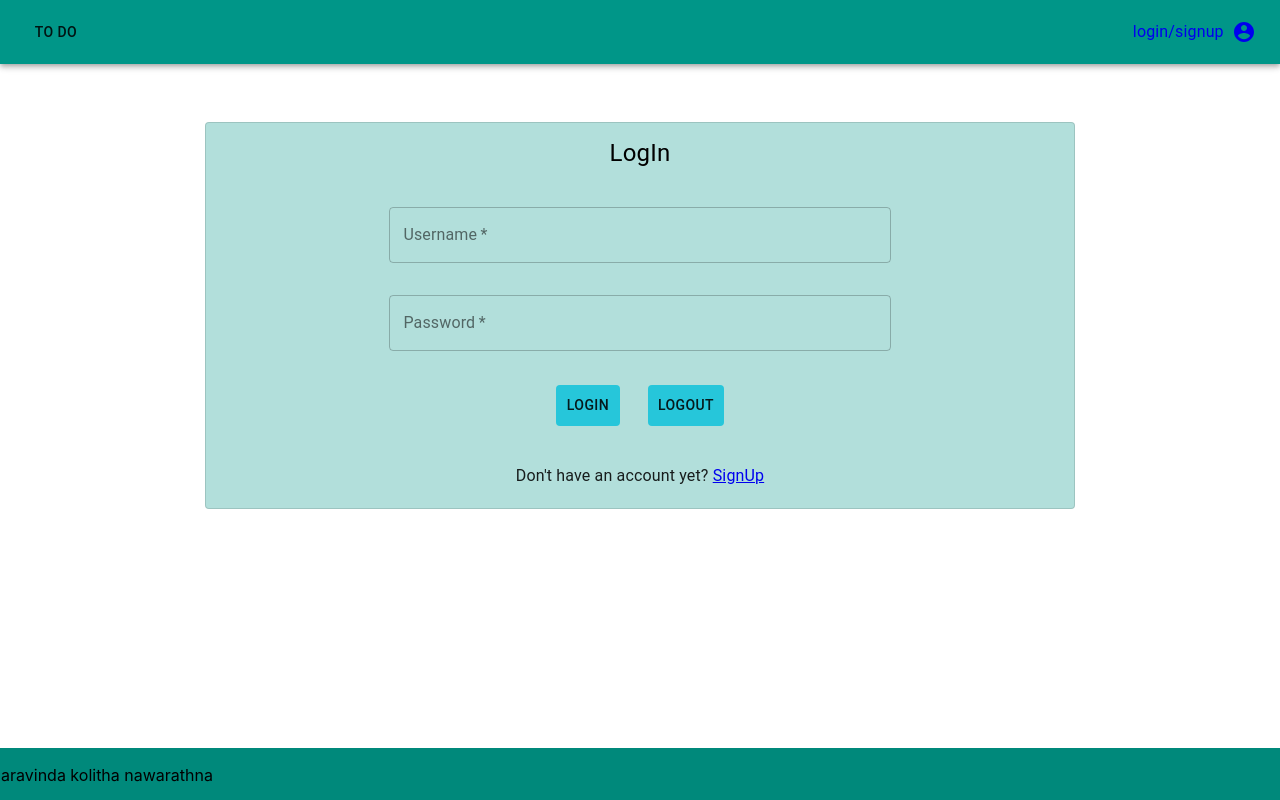
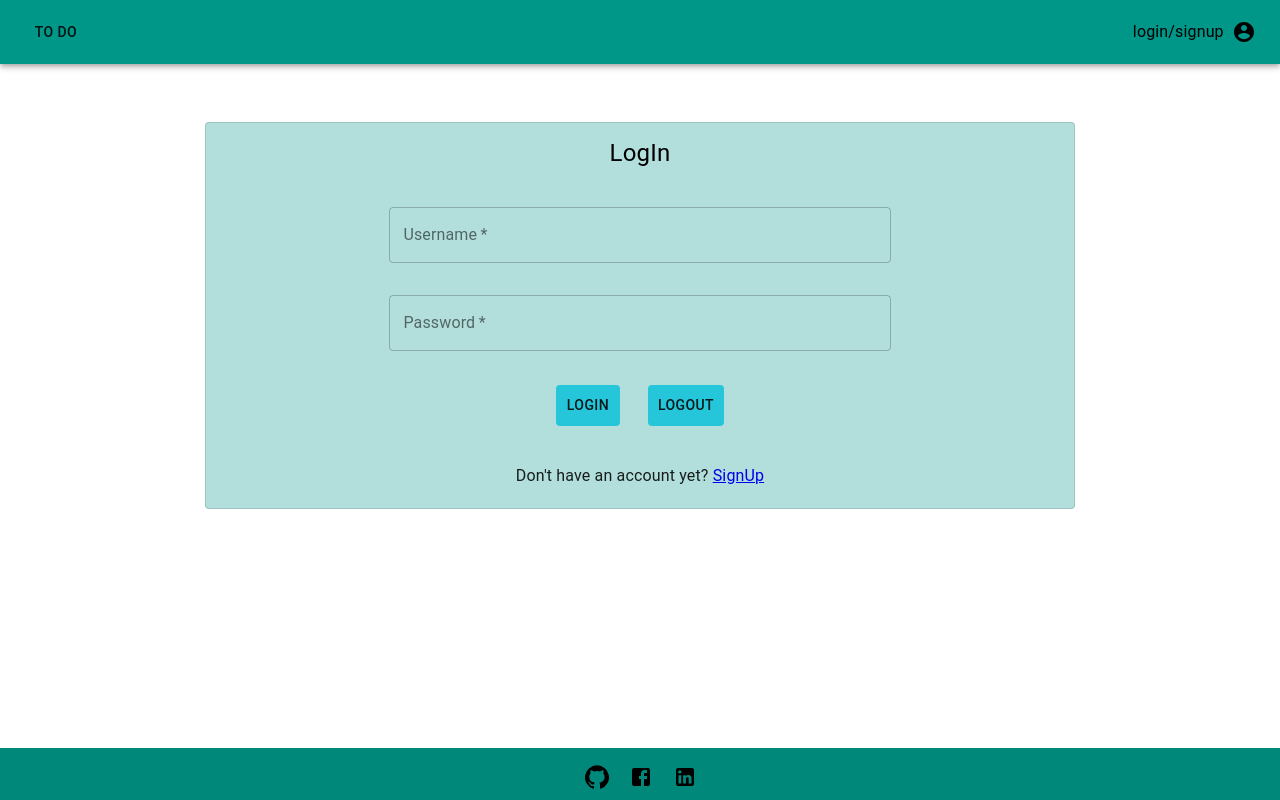
Before and after one commit to nermoo/Project_Tube_Alloys, a React (Create React App) app in the folder client/: page /login in a window 1280 px wide. Built offline with nearby package versions, Linux system fonts and the light colour scheme.

Commit message:
add more icons

```diff
--- a/client/package.json
+++ b/client/package.json
@@ -2,7 +2,6 @@
   "name": "client",
   "version": "0.1.0",
   "private": true,
-  "proxy": "http://localhost:5000",
   "dependencies": {
     "@material-ui/core": "^4.12.3",
     "@material-ui/icons": "^4.11.2",
--- a/client/src/components/add.js
+++ b/client/src/components/add.js
@@ -84,7 +84,7 @@ const Add=()=>{
         setMsg('Please enter an item');
       }else{
         setMsg('');
-        axios.post('http://localhost:5000/add',{
+        axios.post('/add',{
           User:user,
           Todo:todo,
           Flag:'todo'
--- a/client/src/components/dolist.js
+++ b/client/src/components/dolist.js
@@ -38,7 +38,7 @@ const Todo=()=>{
    const updateList=(item)=>{
      let user=localStorage.getItem('user');
      try {
-       axios.post('http://localhost:5000/updateDone',{
+       axios.post('/updateDone',{
          user:user,
         flag:'done',
         item:item
@@ -54,7 +54,7 @@ const Todo=()=>{
    const deleteItem=(item)=>{
     let user=localStorage.getItem('user');
     try {
-      axios.post('http://localhost:5000/deleteItem',{
+      axios.post('/deleteItem',{
         user:user,
         item:item
       }).then((res)=>{
@@ -70,7 +70,7 @@ const Todo=()=>{
      let newAr=[];
      try {
 
-       axios.post('http://localhost:5000/items',{
+       axios.post('/items',{
 
          user:user,
          flag:"todo"
--- a/client/src/components/donelist.js
+++ b/client/src/components/donelist.js
@@ -37,7 +37,7 @@ const Todo=()=>{
     const deleteItem=(item)=>{
       let user=localStorage.getItem('user');
       try {
-        axios.post('http://localhost:5000/deleteItem',{
+        axios.post('/deleteItem',{
           user:user,
           item:item
         }).then(()=>{
@@ -54,7 +54,7 @@ const Todo=()=>{
     let newAr=[];
     try {
 
-      axios.post('http://localhost:5000/doneItems',{
+      axios.post('/doneItems',{
 
         user:user,
         flag:"done"
--- a/client/src/components/footer.js
+++ b/client/src/components/footer.js
@@ -1,5 +1,8 @@
 import React from 'react';
 import {makeStyles} from '@material-ui/core';
+import GitHubIcon from '@material-ui/icons/GitHub';
+import FacebookIcon from '@material-ui/icons/Facebook';
+import LinkedInIcon from '@material-ui/icons/LinkedIn';
 
 const useStyles=makeStyles({
 
@@ -11,7 +14,14 @@ const useStyles=makeStyles({
         bottom: 0,
         left: 0,
         width: '100%',
-        height:50
+        height:50,
+        alignContent:'center',
+        textAlign:'center'
+    },
+    link:{
+        marginRight:'10px',
+        marginLeft:'10px',
+        color:'black'
     }
 })
 
@@ -20,7 +30,12 @@ const Footer=()=>{
 
     return(
         <div className={classes.footer}>
-<p>aravinda kolitha nawarathna</p>
+            <div><p>
+            <a className={classes.link} href="https://github.com/nermoo"><GitHubIcon/></a>
+            <a className={classes.link} href="https://www.facebook.com/aravinda.navarathna"><FacebookIcon/></a>
+            <a className={classes.link} href="linkedin.com/in/aravinda-nawarathna-a6765a196"><LinkedInIcon/></a>
+            </p></div>
+
         </div>
     );
 }
--- a/client/src/components/login.js
+++ b/client/src/components/login.js
@@ -83,7 +83,7 @@ const Login=(state)=>{
       if(username==='' || password===''){
         setMsg('Please enter both Username and password');
       }else{
-        axios.post('http://localhost:5000/login',{
+        axios.post('/login',{
                   Name:username,
                   Password:password
                 }).then(res=>{
--- a/client/src/components/navbar.js
+++ b/client/src/components/navbar.js
@@ -11,6 +11,7 @@ import { useEffect, useState } from 'react';
 import {Button} from '@material-ui/core';
 import { useDispatch } from 'react-redux';
 import {addItem} from './../actions';
+import { user } from './../actions/index';
 
 
 const useStyles = makeStyles((theme) => ({
@@ -37,6 +38,9 @@ const useStyles = makeStyles((theme) => ({
   },
   nav:{
     backgroundColor:'#009688',
+  },
+  user:{
+    color:'black'
   }
 }));
 
@@ -86,6 +90,7 @@ const useStyles = makeStyles((theme) => ({
             <Link to='/login'>
 
             <IconButton
+              className={classes.user}
               edge="end"
               aria-label="account of current user"
             //   aria-controls={menuId}
--- a/client/src/components/signup.js
+++ b/client/src/components/signup.js
@@ -114,7 +114,7 @@ const Signup=()=>{
                 setreg(true);
                 console.log("done");
                 console.log(email,username,password);
-                axios.post('http://localhost:8080/userData',{
+                axios.post('/userData',{
                   Name:username,
                   Email:email,
                   Password:password
```
